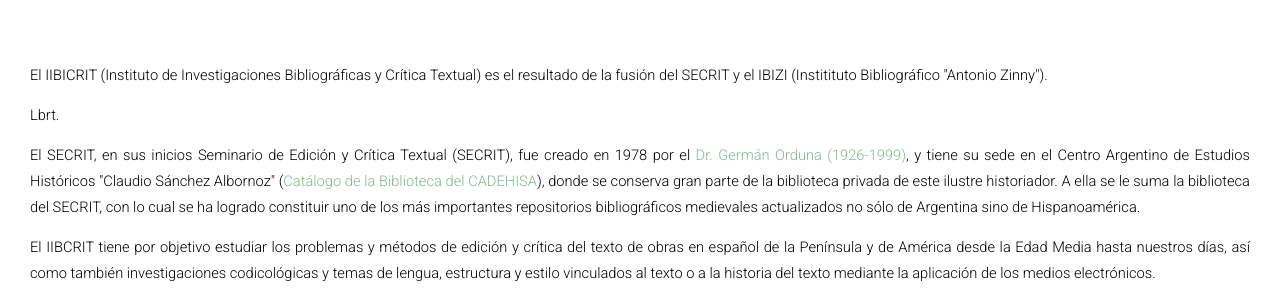
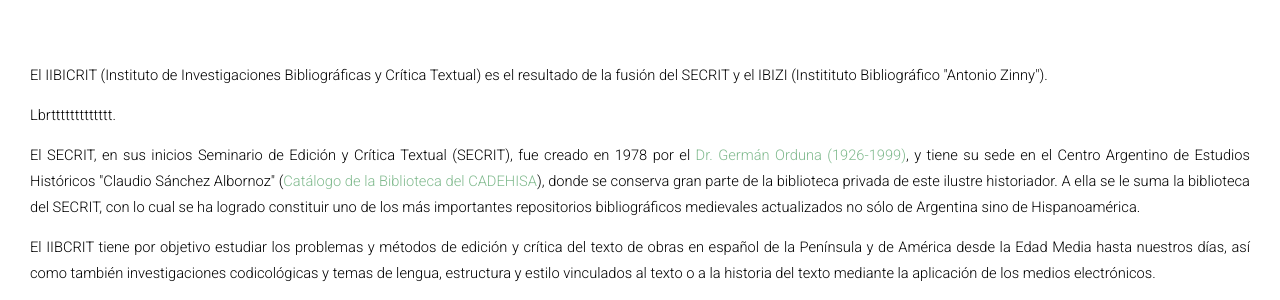
Before and after one commit to gabrielcalarco/sitio_iibicrit, a Jekyll site: the page built from index.html, in a window 1280 px wide. Shown: the part 260-560 px from the top of the page. Built offline with Jekyll 4.4.1, drawn with Linux system fonts in a browser that asks for light colours; nearby versions of some CDN libraries.

Commit message:
prueba20

```diff
--- a/index.html
+++ b/index.html
@@ -14,7 +14,7 @@
 
 <p style="text-align: justify;" dir="ltr"><span style="font-weight: 300;">El IIBICRIT (Instituto de Investigaciones Bibliográficas y Crítica Textual) es el resultado de la fusión del SECRIT y el IBIZI (Institituto Bibliográfico "Antonio Zinny").</span></p>
 
-<p style="text-align: justify;" dir="ltr"><span style="font-weight: 300;">Lbrt.</span></p>
+<p style="text-align: justify;" dir="ltr"><span style="font-weight: 300;">Lbrttttttttttttt.</span></p>
 
 
 		<p style="text-align: justify;" dir="ltr"><span style="font-weight: 300;">El SECRIT, en sus inicios Seminario de Edición y Crítica Textual (SECRIT), fue creado en 1978 por el <a href="http://www.iibicrit-conicet.gov.ar/investigadores/ordunagerman.html">Dr. Germán Orduna (1926-1999)</a>, y tiene su sede en el Centro Argentino de Estudios Históricos "Claudio Sánchez Albornoz" (<a href="http://www.iibicrit-conicet.gov.ar/wordpress/?attachment_id=569" target="_blank">Catálogo de la Biblioteca del CADEHISA</a>), donde se conserva gran parte de la biblioteca privada de este ilustre historiador. A ella se le suma la biblioteca del SECRIT, con lo cual se ha logrado constituir uno de los más importantes repositorios bibliográficos medievales actualizados no sólo de Argentina sino de Hispanoamérica.</span></p>
```
